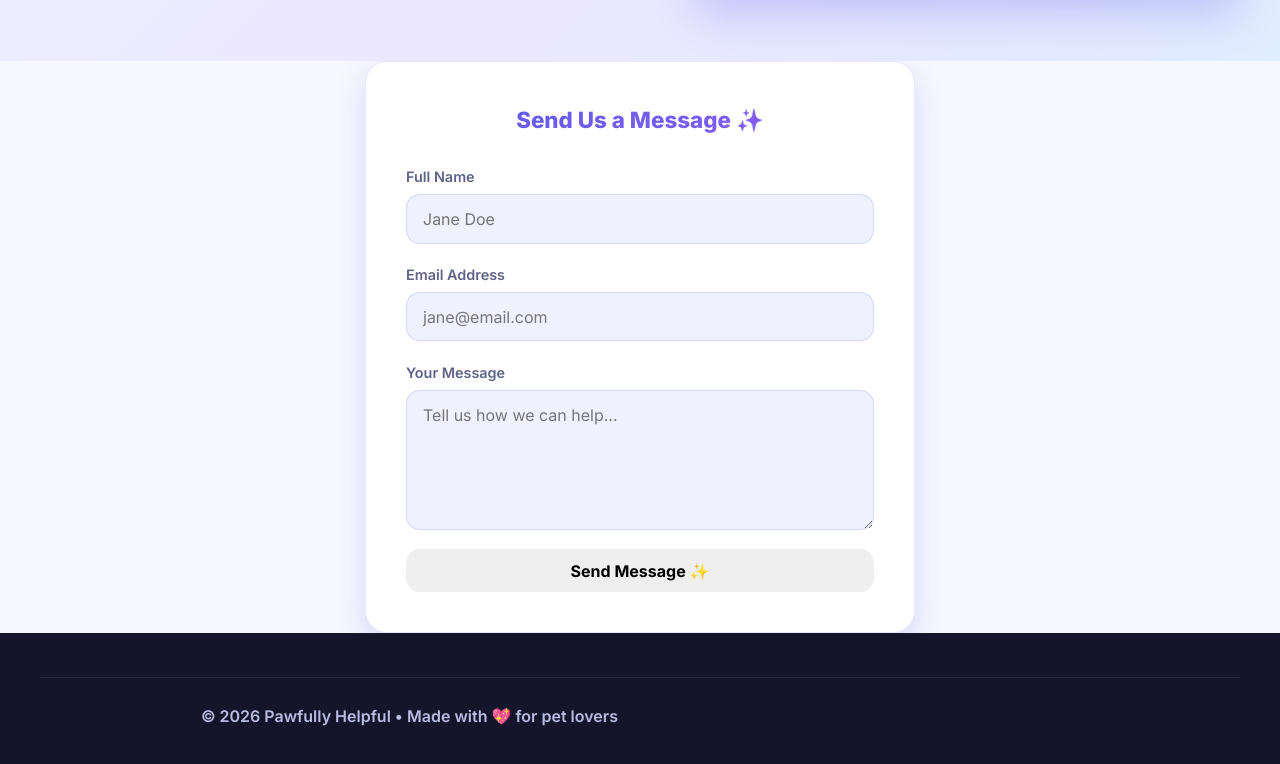
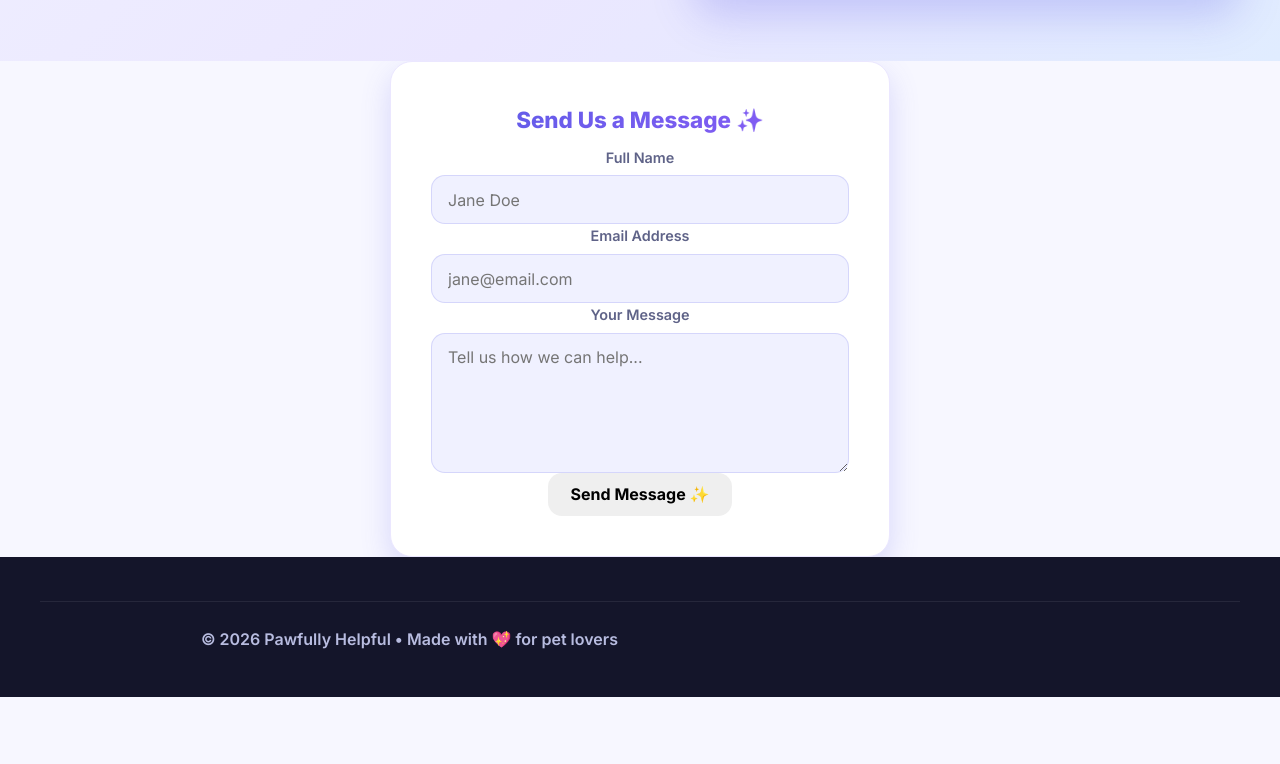
Before and after one commit to anaki2/pawfully-helpful-site, a website: page contact.html in a window 1280 px wide. Shown: the part 560-1324 px from the top of the page. After the commit the page ends 1257 px from the top, so only its background shows below. Drawn offline with Linux system fonts and the light colour scheme.

Commit message:
Update style.css

```diff
--- a/styles/style.css
+++ b/styles/style.css
@@ -538,9 +538,8 @@ footer {
 .contact-wrapper {
   display: flex;
   justify-content: center;
-  align-items: center;
   width: 100%;
-  padding: 3rem 1.5rem;
+  padding: 4rem 1.5rem;
 }
 
 .contact-form {
@@ -550,11 +549,10 @@ footer {
   box-shadow: var(--shadow-md);
   border: 1px solid var(--soft-2);
   width: 100%;
-  max-width: 550px;
+  max-width: 500px;
   margin: 0 auto;
-  display: flex;
-  flex-direction: column;
-  gap: 1.2rem;
+  text-align: center;
+  display: block;
 }
 
 .form-title {
```
